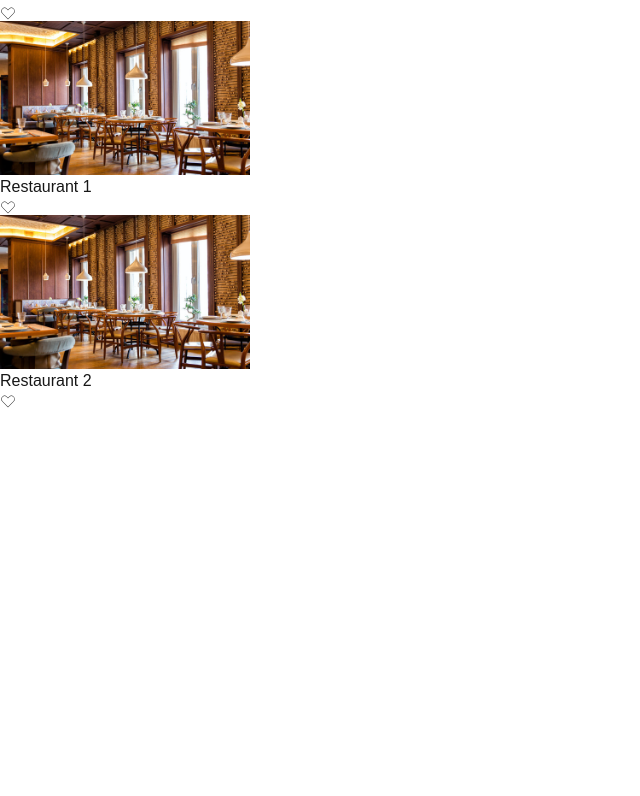
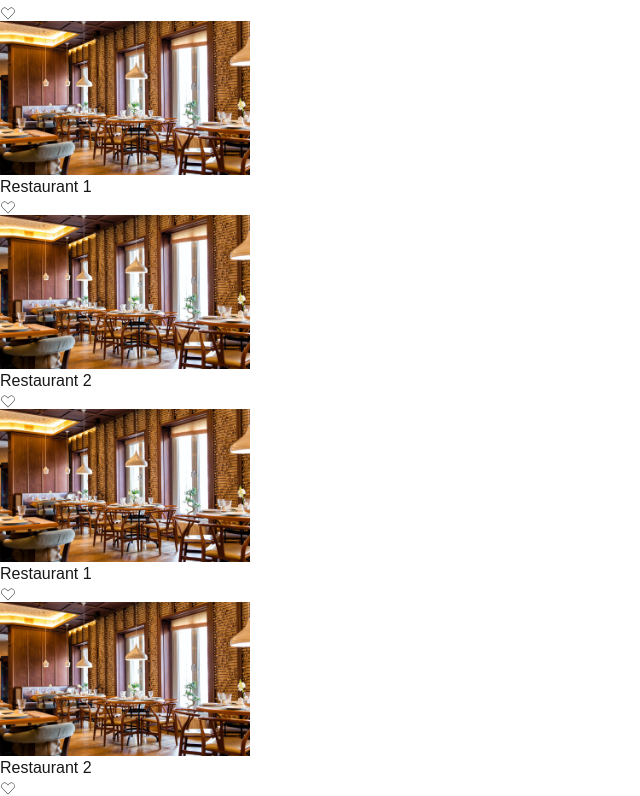
Before and after one commit to Bay-Valley-Tech-Code-Academy/EatsInReach, a Next.js app: page /Pages/Bookmarks in a window 1280 px wide. Shown: the part 1260-2056 px from the top of the page, without its empty margins (0-640 px from the left). Before the commit the page ends 1669 px from the top, so only its background shows below. Built offline with nearby package versions, Linux system fonts and the light colour scheme.

Commit message:
Fix spacing for the bookmark cards container

```diff
--- a/src/app/Components/RestaurantCard.js
+++ b/src/app/Components/BookmarkCard.js
@@ -15,7 +15,7 @@ export default function RestaurantCard({ restaurantImg, restaurantTitle }) {
             />
             <div className="flex gap-2 w-full p-1">
                 <p className="text-left">{restaurantTitle}</p>
-                <PiHeartStraightThin className="text-xl text-right ml-auto" />
+                <PiHeartStraightThin className="text-2xl text-right ml-auto" />
             </div>
         </div>
     </div>
--- a/src/app/Pages/Bookmarks/page.js
+++ b/src/app/Pages/Bookmarks/page.js
@@ -1,10 +1,18 @@
 "use client"
 import Link from 'next/link';
 import Navbar from '@/Components/Navbar'
-import RestaurantCard from '@/Components/RestaurantCard';
+import RestaurantCard from '@/Components/BookmarkCard';
 
 export default function Bookmarks() {
     const restaurantData = [
+        {
+            restaurantTitle: "Restaurant 1",
+            restaurantImg: "/images/restaurantimg1.jpg",
+        },
+        {
+            restaurantTitle: "Restaurant 2",
+            restaurantImg: "/images/restaurantimg1.jpg",
+        },
         {
             restaurantTitle: "Restaurant 1",
             restaurantImg: "/images/restaurantimg1.jpg",
@@ -42,10 +50,10 @@ export default function Bookmarks() {
     return(
         <div>
             <Navbar />
-            <div className="flex flex-col justify-center items-center">
+            <div className="flex flex-col items-center">
                 <div className="text-2xl font-bold justify-start mt-8">Bookmarks</div>
                 <Link href="/">Home</Link>
-                <div className="flex flex-wrap gap-6">
+                <div className="flex flex-wrap gap-6 justify-center max-w-screen mx-auto px-4">
                     {restaurantData.map((restaurant, index) => (
                         <RestaurantCard
                             key={index}
```
